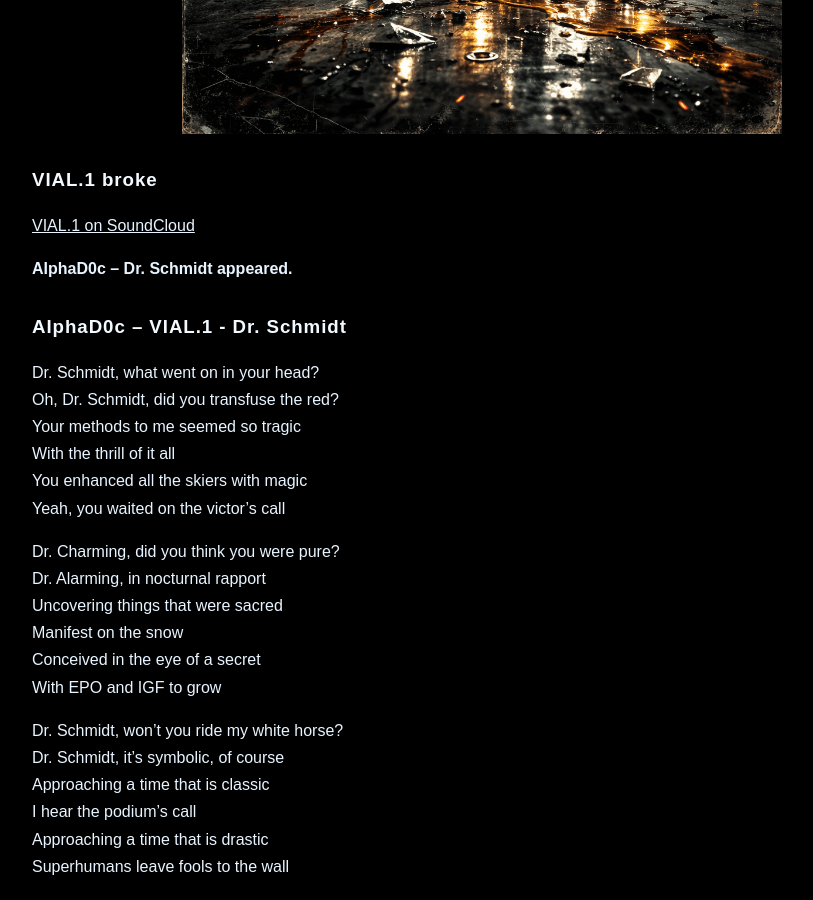
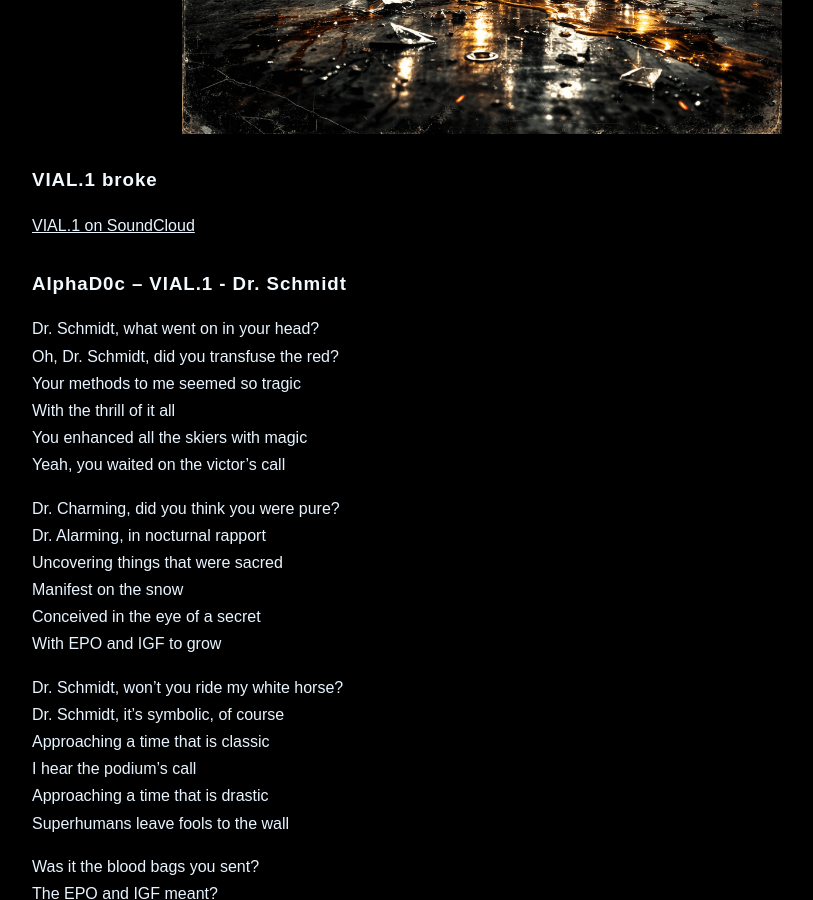
Before and after one commit to AIphaD0c/AIphaD0ctrine, a Jekyll site: the page built from vial1.md, in a window 1280 px wide and 900 px high, scrolled down 523 px. Shown: the whole window, without its empty margins (158-971 px from the left). Built offline with Jekyll 4.4.1, drawn with Linux system fonts in a browser that asks for light colours; our own code applies the rules of GitHub Pages for plain Markdown files.

Commit message:
Update vial1.md

```diff
--- a/vial1.md
+++ b/vial1.md
@@ -11,7 +11,7 @@
   </a>
 </p>
 
-**AIphaD0c – Dr. Schmidt appeared.**
+
 
 ### AIphaD0c – VIAL.1 - Dr. Schmidt
 
```
